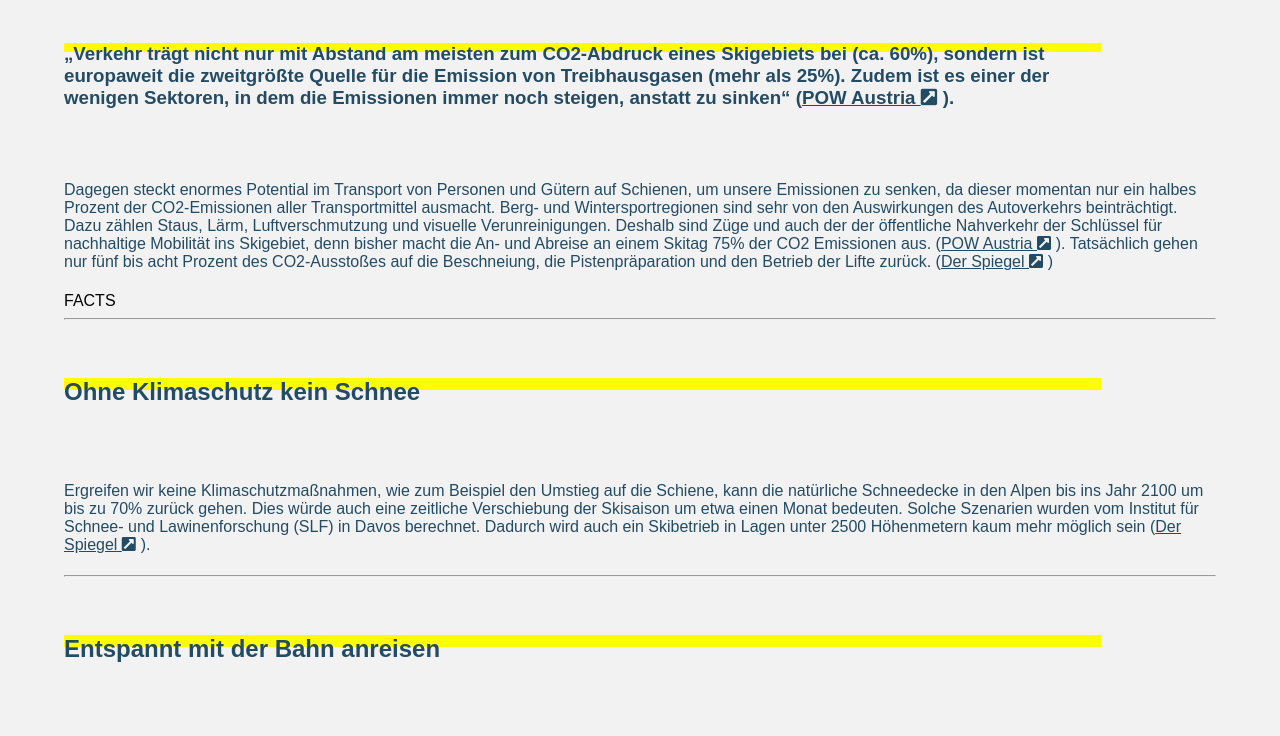
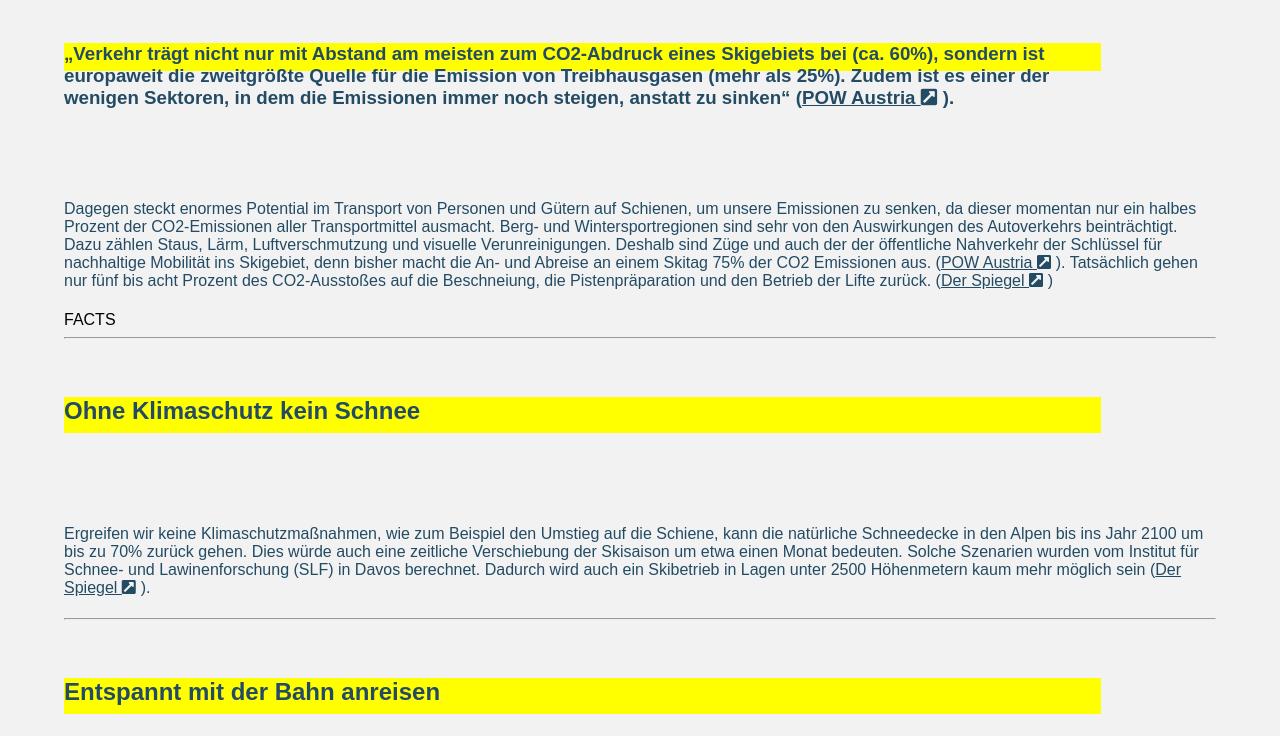
Before and after one commit to train2pow/train2pow.github.io, a plain HTML site: page warum-train2pow.html in a window 1280 px wide. Shown: the part 578-1314 px from the top of the page. Drawn offline with Linux system fonts and the light colour scheme.

Commit message:
padding-bottom auf 2em für h2 und h3

```diff
--- a/main.css
+++ b/main.css
@@ -35,7 +35,8 @@ h2, h3 {
     background-color: yellow;
     width: 90%;
     height:0.5em;
-    margin-top: 5%
+    margin-top: 5%;
+    padding-bottom: 1em;
 }
 
 h4, h5 {
```
